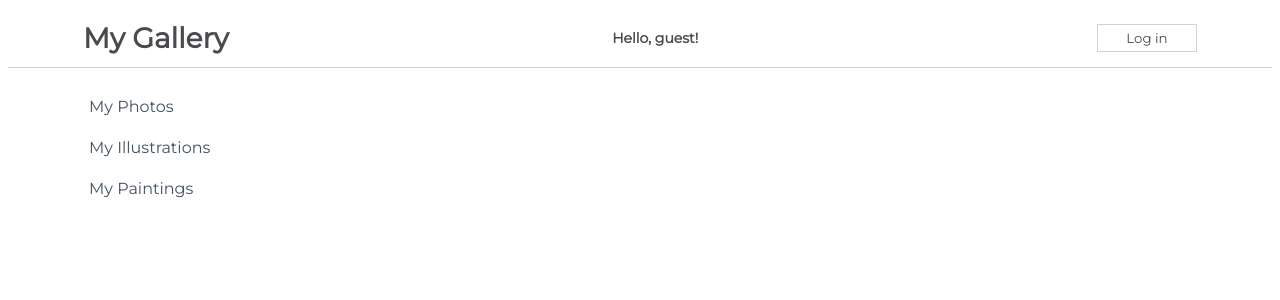
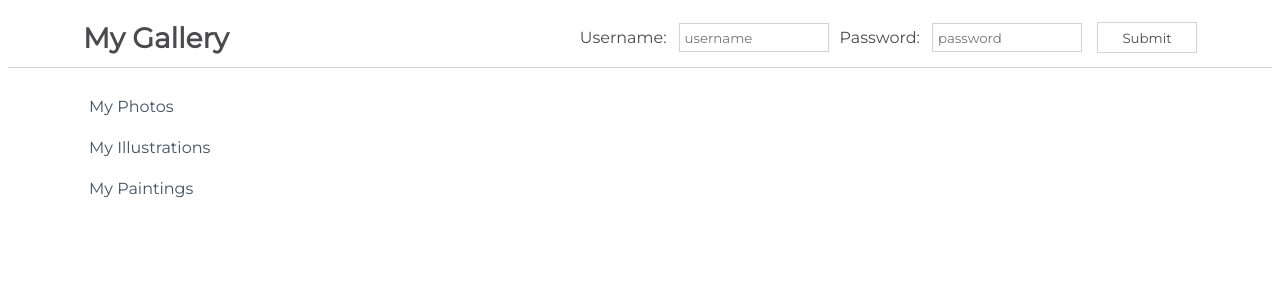
Before and after one commit to EJDiamond/react-challenge, a React (Create React App) app in the folder my-app/: page / in a window 1280 px wide. Shown: the top 300 px of the page. Built offline with nearby package versions, Linux system fonts and the light colour scheme.

Commit message:
Add handle click and form to navbar

```diff
--- a/my-app/src/App.js
+++ b/my-app/src/App.js
@@ -1,13 +1,15 @@
 import css from './App.module.css';
 import Sidebar from './components/Sidebar';
 import NavBarSimple from './components/NavBarSimple';
+import NavBarForm from './components/NavBarForm';
 
 
 function App() {
   return (
     <div className={css.App}>
       <Sidebar />
-      <NavBarSimple />
+      {/* <NavBarSimple /> */}
+      <NavBarForm/>
     </div>
   );
 }
--- /dev/null
+++ b/my-app/src/components/NavBarChild.js
@@ -0,0 +1,19 @@
+import React from 'react';
+
+function NavBarChild(props) {
+    return (
+        props.isLoggedIn ?
+            <button onClick={props.handleClick}>Login</button>
+            :
+            <form>
+                <label htmlFor="username">Username:</label>
+                <input placeholder='username' id='username' />
+
+                <label htmlFor="password">Password:</label>
+                <input placeholder='password' id='password' />
+                <button onClick={props.handleClick}>Submit</button>
+            </form>
+    )
+}
+
+export default NavBarChild
--- /dev/null
+++ b/my-app/src/components/NavBarForm.js
@@ -0,0 +1,35 @@
+import React, { Component } from 'react'
+import css from './css/NavBarForm.module.css'
+import NavBarChild from './NavBarChild'
+
+
+export class NavBarForm extends Component {
+  constructor(props) {
+    super(props)
+
+    this.state = {
+      isLoggedIn: false,
+    }
+  }
+
+  handleButtonClick = () => {
+    this.setState((prevState) => ({
+      isLoggedIn: prevState.isLoggedIn ? false : true
+    }), () => console.log(this.state.isLoggedIn))
+  }
+
+  render() {
+    return (
+      <div className={css.NavBar}>
+        <h1>My Gallery</h1>
+        <NavBarChild
+          isLoggedIn={this.state.isLoggedIn}
+          handleClick={this.handleButtonClick}
+        />
+      </div>
+    )
+
+  }
+}
+
+export default NavBarForm
```
